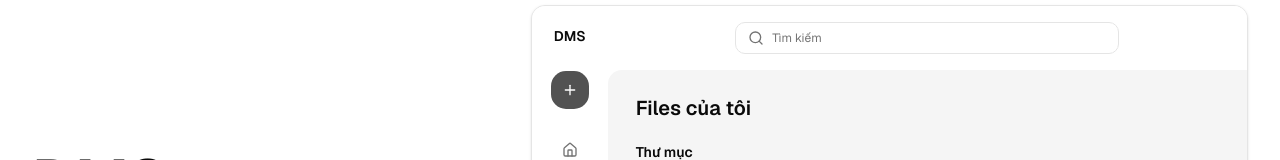
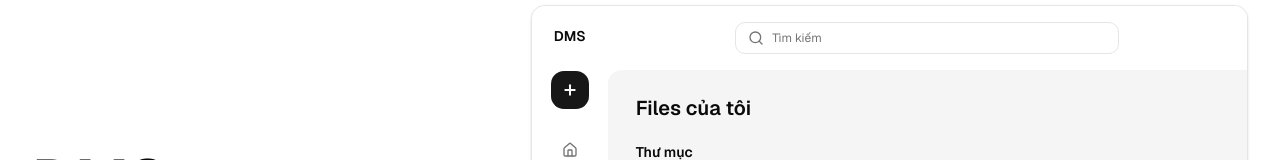
Before and after one commit to Yuh1117/document-management-fe, a Next.js app: page / in a window 1280 px wide. Shown: the part 144-304 px from the top of the page. Built offline with nearby package versions, Linux system fonts and the light colour scheme; no server answers.

Commit message:
fix(landing): update button styles for improved appearance and accessibility

```diff
--- a/features/landing/components/LandingPage.tsx
+++ b/features/landing/components/LandingPage.tsx
@@ -131,9 +131,10 @@ const LandingPage = () => {
                   <Button
                     aria-label={t('upload.new_button')}
                     title={t('upload.new_button')}
-                    className="mx-auto mb-5 flex size-10 justify-center rounded-2xl bg-neutral-600 p-0 text-white hover:bg-neutral-600/90 dark:text-black"
+                    size="icon"
+                    className="mx-auto mb-5 flex size-10 rounded-xl"
                   >
-                    <Plus className="size-4" />
+                    <Plus strokeWidth={3} />
                   </Button>
 
                   <nav className="grid justify-items-center gap-2">
```
